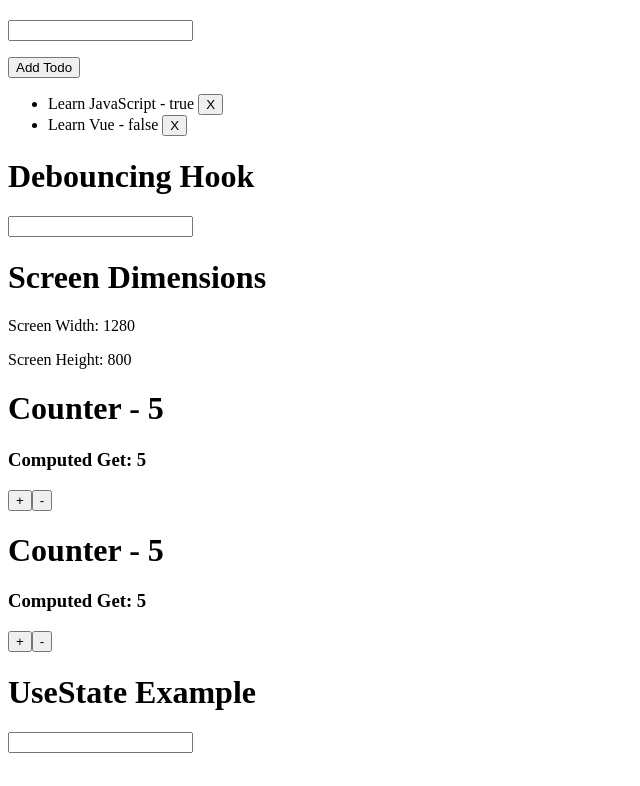
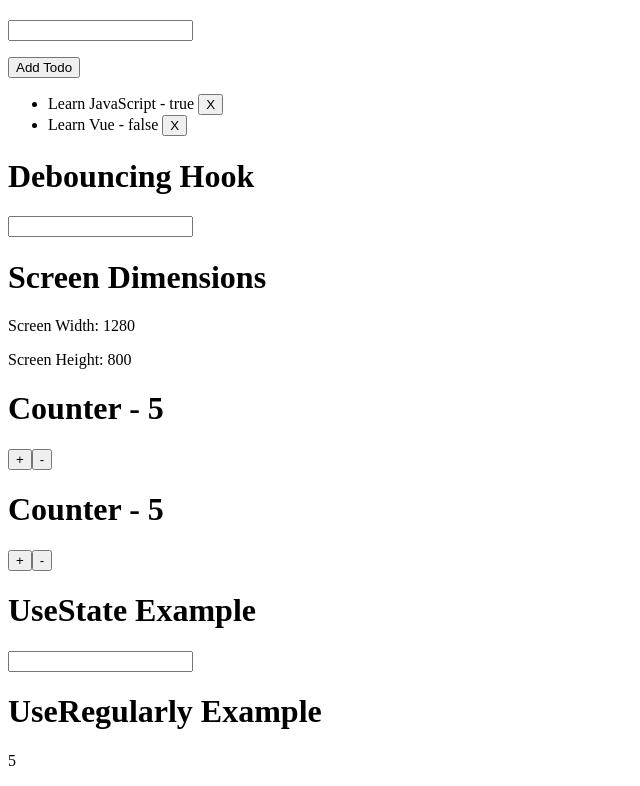
Before and after one commit to pwdrysdale/vue3playground, a Vue app: page / in a window 1280 px wide. Shown: the part 646-1432 px from the top of the page, without its empty margins (0-640 px from the left). Before the commit the page ends 1407 px from the top, so only its background shows below. Built offline with nearby package versions, Linux system fonts and the light colour scheme.

Commit message:
more hooks

```diff
--- a/src/App.vue
+++ b/src/App.vue
@@ -11,6 +11,7 @@
   <UseCounterExample/>
   <UseCounterExample/>
   <UseStateExample/>
+  <UseRegularlyExample/>
 </template>
 
 <script setup>
@@ -24,6 +25,7 @@ import DebounceExample from "@/components/DebounceExample"
 import ScreenDimensionsExample from "@/components/ScreenDimensionsExample"
 import UseCounterExample from "@/components/UseCounterExample.vue"
 import UseStateExample from "@/components/UseStateExample";
+import UseRegularlyExample from "@/components/UseRegularlyExample";
 
 const msg = ref("Hello World")
 
--- a/src/components/UseCounterExample.vue
+++ b/src/components/UseCounterExample.vue
@@ -1,7 +1,6 @@
 <template>
   <div>
     <h1>Counter - {{ count }}</h1>
-    <h3>Computed Get: {{ count }}</h3>
     <button @click="increment">+</button>
     <button @click="decrement">-</button>
   </div>
--- /dev/null
+++ b/src/components/UseRegularlyExample.vue
@@ -0,0 +1,20 @@
+<template>
+  <div>
+    <h1>UseRegularly Example</h1>
+    <p>{{ count }}</p>
+
+  </div>
+</template>
+
+<script setup>
+import useState from "@/hooks/useState";
+import useRegularly from "@/hooks/useRegularly";
+
+const [count, setCount] = useState(0)
+
+const increaseFunction = () => {
+  setCount(count.value + 1)
+}
+
+useRegularly(increaseFunction, 1000)
+</script>
--- /dev/null
+++ b/src/hooks/useRegularly.js
@@ -0,0 +1,11 @@
+// a function to run a given function at a given interval
+
+const useRegularly = (fn, interval) => {
+    const to = setTimeout(() => {
+        useRegularly(fn, interval)
+        fn()
+    }, interval);
+    return () => clearTimeout(to);
+}
+
+export default useRegularly
```
